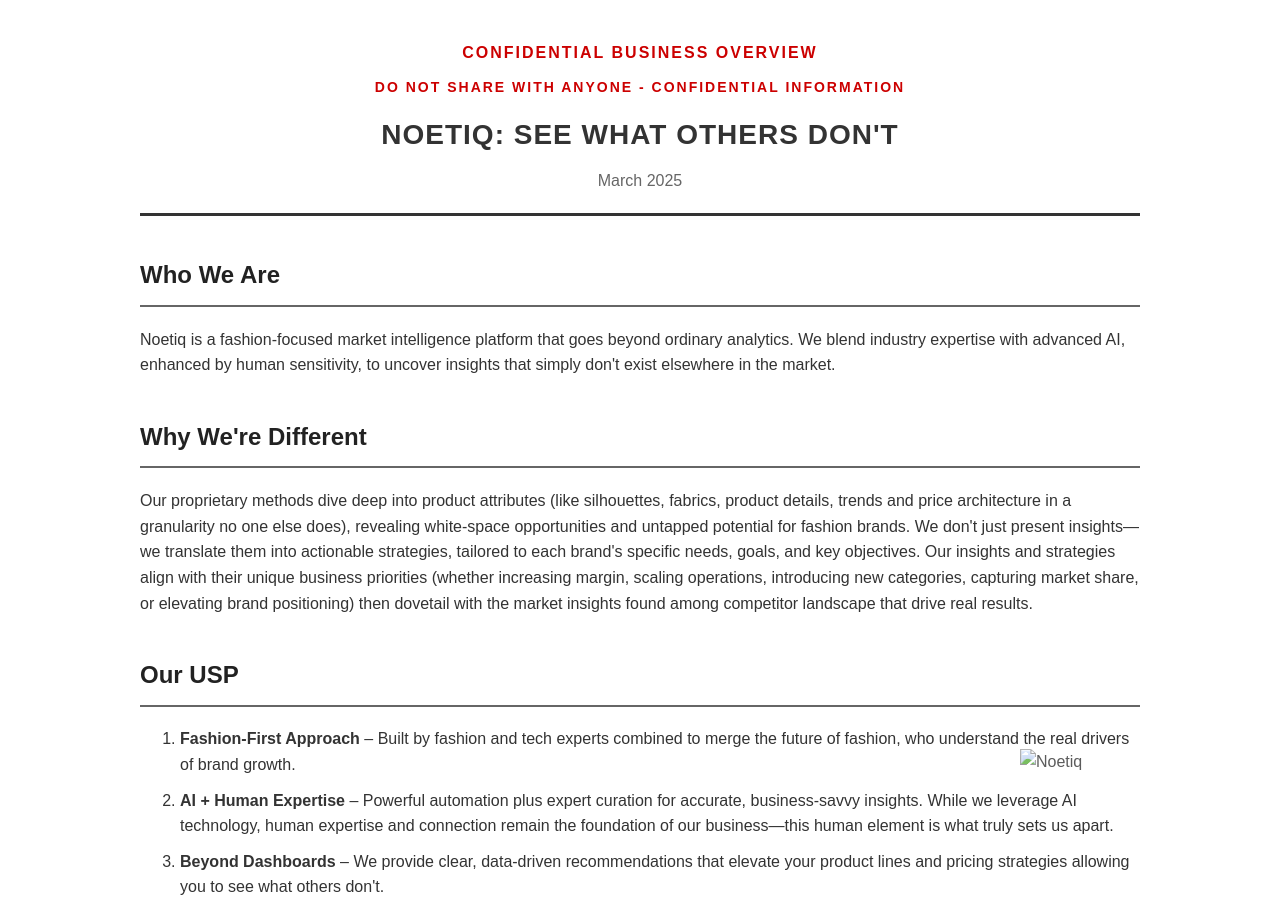
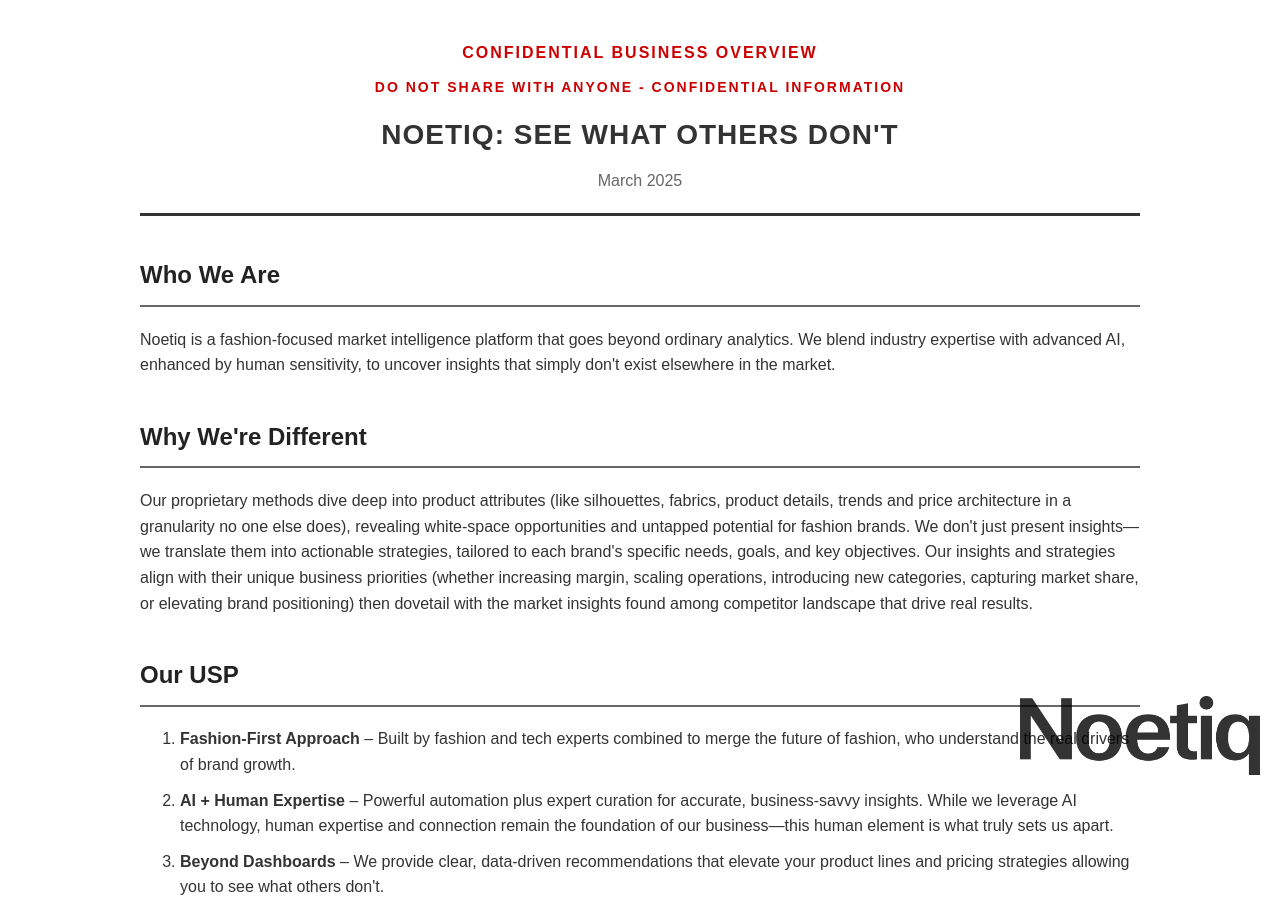
Before and after one commit to noetiqnoetiq/concept, a plain HTML site: page index.html in a window 1280 px wide. Shown: the top 903 px of the page. Drawn offline with Linux system fonts and the light colour scheme.

Commit message:
Update index.html

```diff
--- a/index.html
+++ b/index.html
@@ -138,7 +138,7 @@
 
     <!-- Watermark: bottom-right -->
     <div class="watermark">
-      <img src="logo-wordmark/Noetiq_Black.png" alt="Noetiq" style="width: 240px; height: auto;">
+      <img src="logo-wordmark/Noetiq Black.png" alt="Noetiq" style="width: 240px; height: auto;">
     </div>
 
     <!-- Header -->
```
